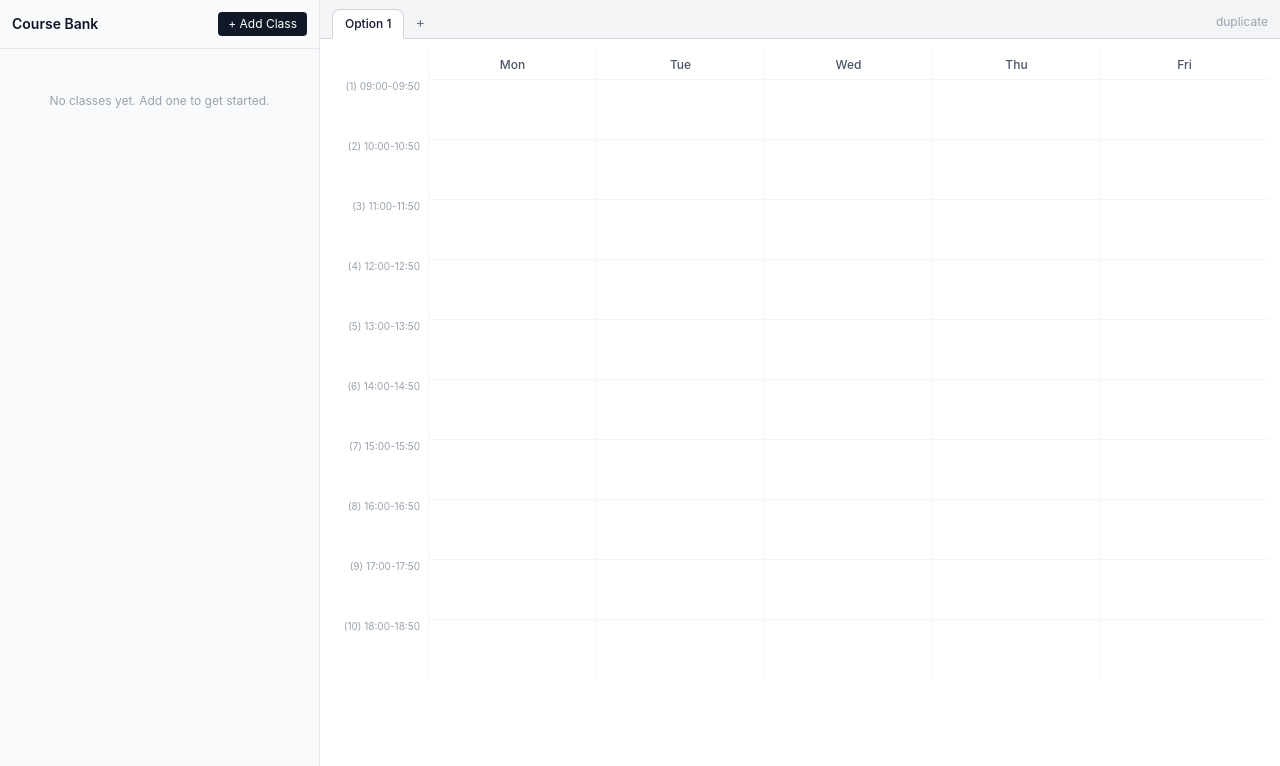
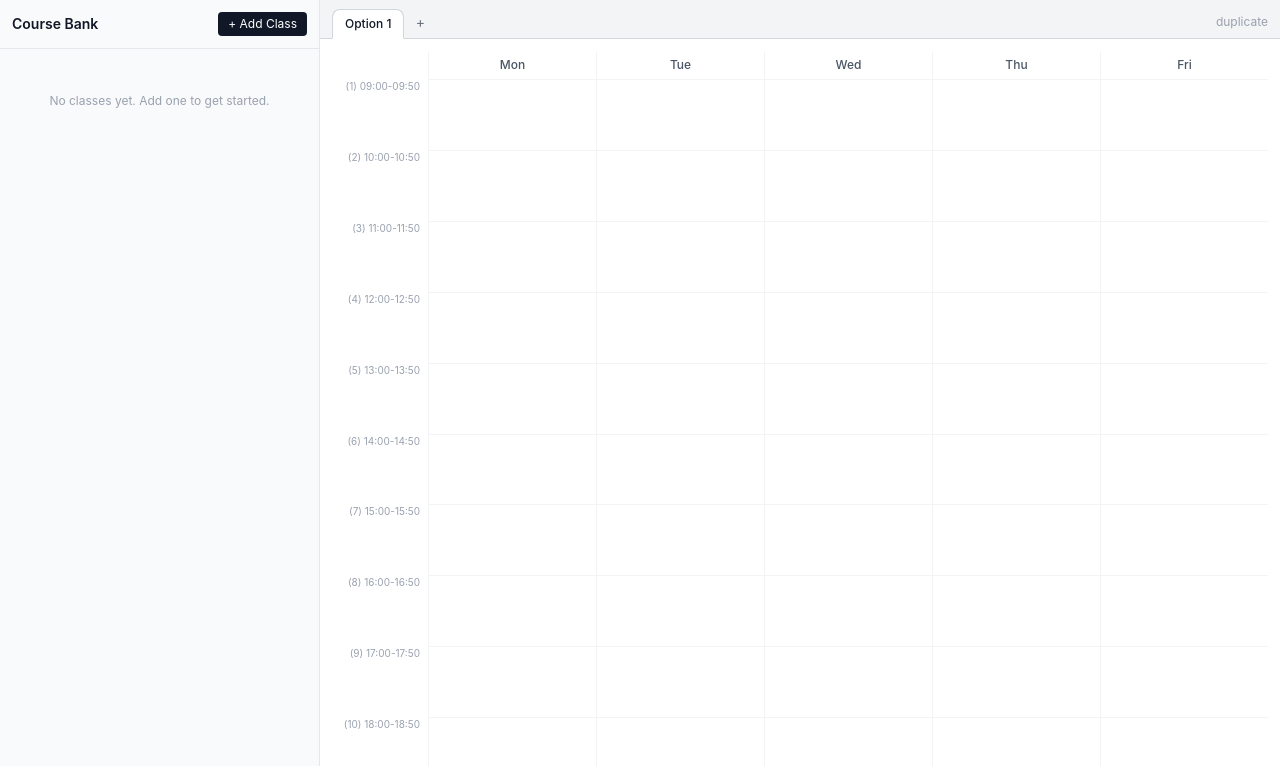
Before and after one commit to pbae123/Korea-study-abroad-scheduler, a React (Vite) app: page / in a window 1280 px wide. Shown: the top 766 px of the page. Built offline with nearby package versions, Linux system fonts and the light colour scheme.

Commit message:
update: grid height fills screen dynamically via percentage layout

```diff
--- a/src/components/ScheduleGrid/GridCanvas.tsx
+++ b/src/components/ScheduleGrid/GridCanvas.tsx
@@ -5,7 +5,6 @@ import { layoutDayBlocks } from '../../utils/layout'
 
 // Fixed v1 block fill; the Color field is deferred (CONTEXT.md "Color")
 const BLOCK_FILL = '#FFFCF0'
-const PX_PER_MINUTE = 1
 // Yonsei-style class periods: each numbered row is a 50-minute period
 const PERIOD_MINUTES = 50
 
@@ -17,7 +16,11 @@ interface GridCanvasProps {
 
 export function GridCanvas({ placedClasses, gridAxis, onRemoveClass }: GridCanvasProps) {
   const { startMinutes, endMinutes, intervalMinutes } = gridAxis
-  const canvasHeight = (endMinutes - startMinutes) * PX_PER_MINUTE
+
+  // Percentage-based vertical layout: the grid stretches to fill the panel,
+  // so it adapts to window size and browser zoom with no blank space below
+  const axisSpan = endMinutes - startMinutes
+  const toPercent = (minutes: number) => ((minutes - startMinutes) / axisSpan) * 100
 
   const scheduled = placedClasses.filter((c) => c.timeBlock)
 
@@ -33,17 +36,17 @@ export function GridCanvas({ placedClasses, gridAxis, onRemoveClass }: GridCanva
   const blocksForDay = (day: Day) => scheduled.filter((c) => c.timeBlock!.days.includes(day))
 
   return (
-    <div className="flex-1 overflow-auto bg-white p-3">
-      <div className="flex min-w-[640px]">
+    <div className="flex flex-1 overflow-auto bg-white p-3">
+      <div className="flex min-h-[480px] w-full min-w-[640px]">
         {/* Time axis: a visual reference only — blocks position by actual clock time */}
-        <div className="w-24 shrink-0">
-          <div className="h-7" />
-          <div className="relative" style={{ height: canvasHeight }}>
+        <div className="flex w-24 shrink-0 flex-col">
+          <div className="h-7 shrink-0" />
+          <div className="relative flex-1">
             {rowStarts.map((minutes, index) => (
               <div
                 key={minutes}
                 className="absolute right-2 text-[10px] text-gray-400"
-                style={{ top: (minutes - startMinutes) * PX_PER_MINUTE }}
+                style={{ top: `${toPercent(minutes)}%` }}
               >
                 ({index + 1}) {minutesToTime(minutes)}-{minutesToTime(minutes + PERIOD_MINUTES)}
               </div>
@@ -58,22 +61,23 @@ export function GridCanvas({ placedClasses, gridAxis, onRemoveClass }: GridCanva
           const dayConflicts = findConflictingClassIds(dayBlocks)
           const dayLayouts = layoutDayBlocks(dayBlocks)
           return (
-          <div key={day} className="min-w-0 flex-1 border-l border-gray-100">
-            <div className="flex h-7 items-center justify-center text-xs font-medium text-gray-600">
+          <div key={day} className="flex min-w-0 flex-1 flex-col border-l border-gray-100">
+            <div className="flex h-7 shrink-0 items-center justify-center text-xs font-medium text-gray-600">
               {day}
             </div>
-            <div className="relative" style={{ height: canvasHeight }}>
+            <div className="relative flex-1">
               {rowStarts.map((minutes) => (
                 <div
                   key={minutes}
                   className="absolute inset-x-0 border-t border-gray-100"
-                  style={{ top: (minutes - startMinutes) * PX_PER_MINUTE }}
+                  style={{ top: `${toPercent(minutes)}%` }}
                 />
               ))}
               {dayBlocks.map((cls) => {
                 const block = cls.timeBlock!
-                const top = (timeToMinutes(block.start) - startMinutes) * PX_PER_MINUTE
-                const height = (timeToMinutes(block.end) - timeToMinutes(block.start)) * PX_PER_MINUTE
+                const topPercent = toPercent(timeToMinutes(block.start))
+                const heightPercent =
+                  ((timeToMinutes(block.end) - timeToMinutes(block.start)) / axisSpan) * 100
                 const isConflicting = dayConflicts.has(cls.id)
                 const layout = dayLayouts.get(cls.id) ?? { column: 0, columnCount: 1 }
                 const widthPercent = 100 / layout.columnCount
@@ -84,8 +88,8 @@ export function GridCanvas({ placedClasses, gridAxis, onRemoveClass }: GridCanva
                       isConflicting ? 'border-red-500 ring-1 ring-red-400' : 'border-gray-300'
                     }`}
                     style={{
-                      top,
-                      height,
+                      top: `${topPercent}%`,
+                      height: `${heightPercent}%`,
                       backgroundColor: BLOCK_FILL,
                       left: `${layout.column * widthPercent}%`,
                       width: `calc(${widthPercent}% - 2px)`,
```
